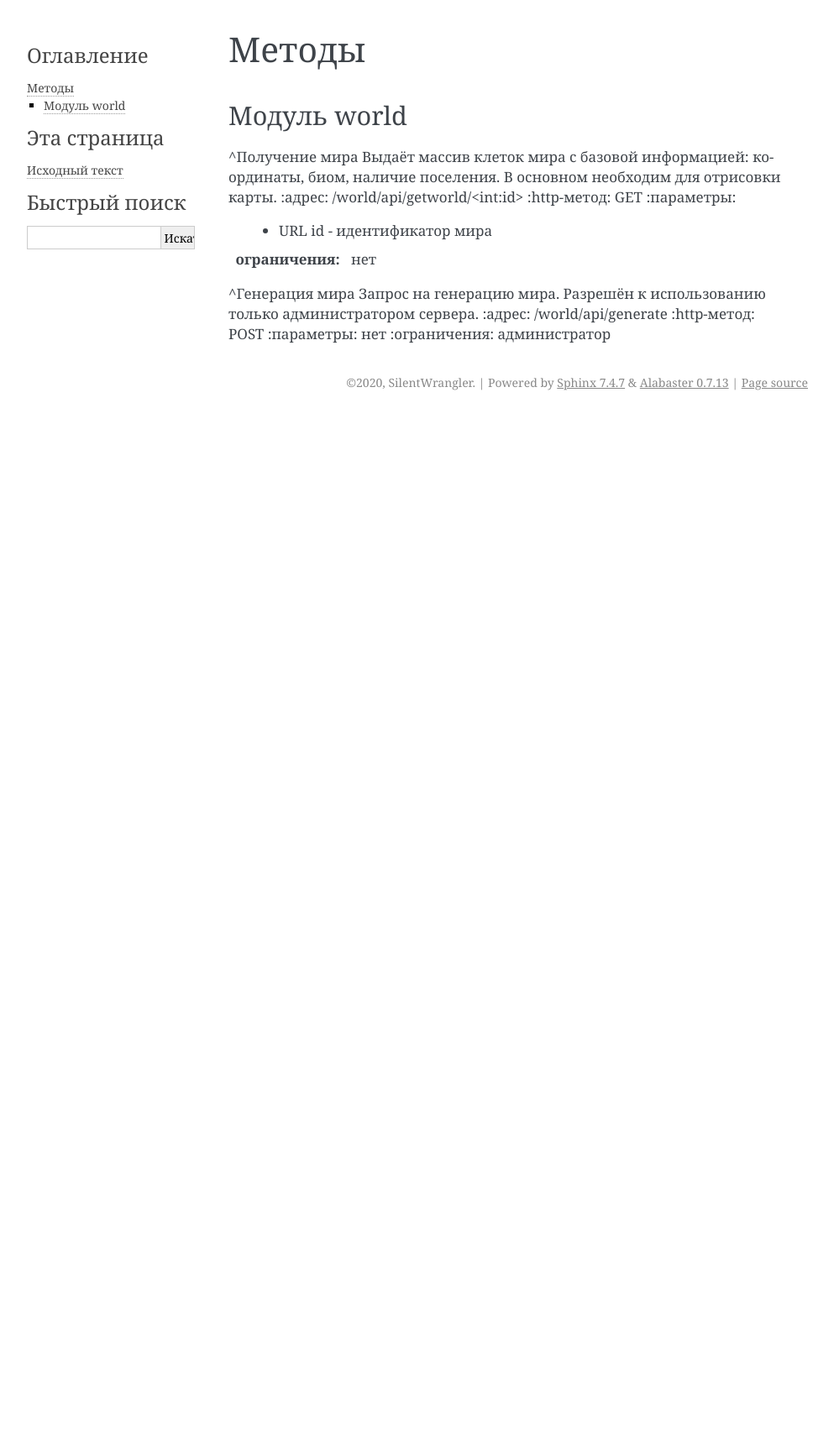
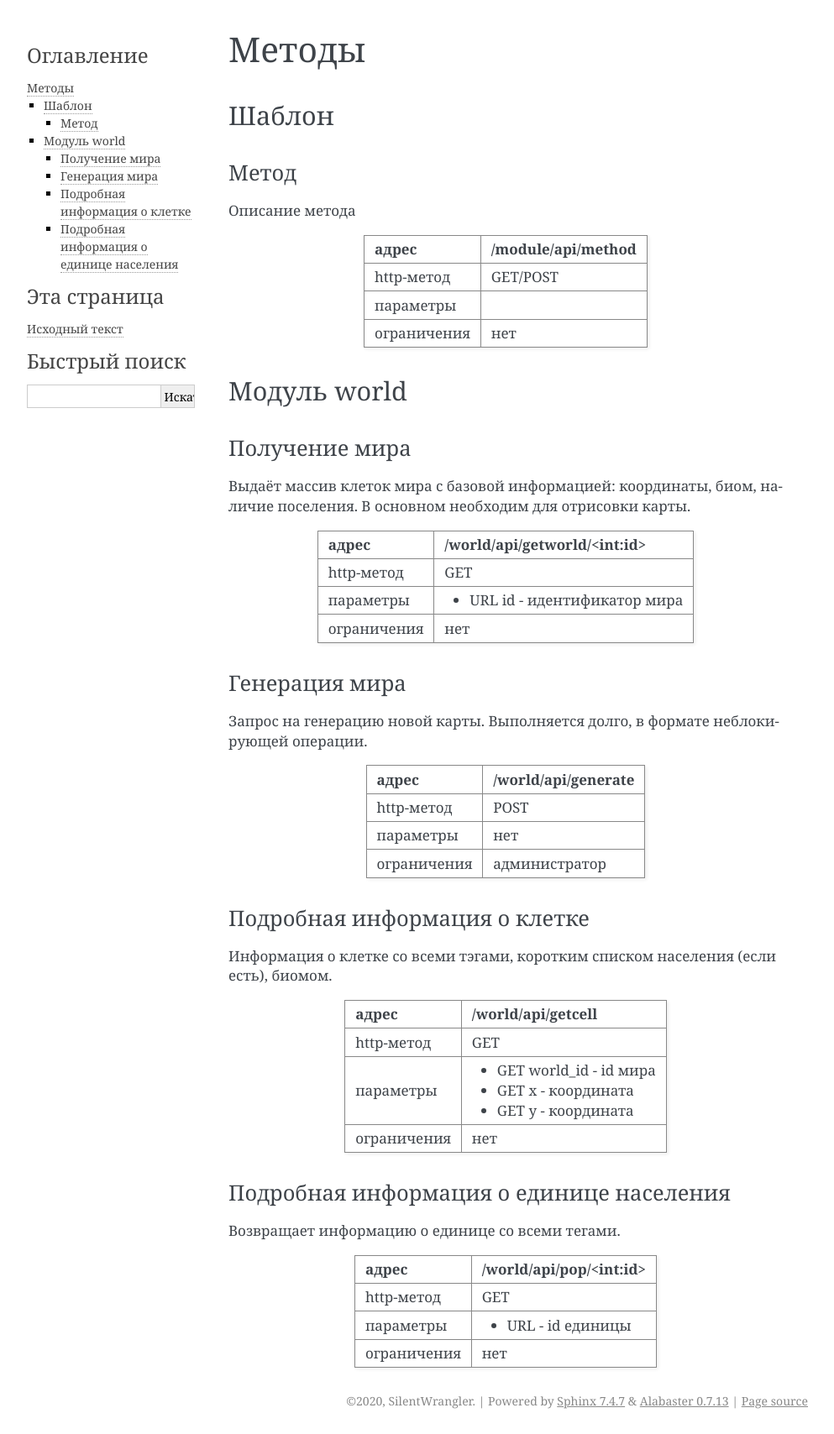
Before and after one commit to SilentWrangler/projectcandle, a Sphinx documentation site: the page built from docs/source/api/methods.rst, in a window 1280 px wide. Shown: the whole page at 84% size, without its empty margins (148-1141 px from the left). Built offline with Sphinx 7.4.7, drawn with Linux system fonts in a browser that asks for light colours; before the commit the page ends 900 px from its top, so only the background shows below that.

Commit message:
Документация для API модуля world

```diff
--- a/docs/source/api/index.rst
+++ b/docs/source/api/index.rst
@@ -4,7 +4,7 @@
 При реализации любого рода сторонних приложений настоятельно рекомендуется пользоваться именно этим интерфейсом.
 
 .. toctree::
-   :maxdepth: 2
+   :maxdepth: 3
 
    intro
    methods
--- a/docs/source/api/methods.rst
+++ b/docs/source/api/methods.rst
@@ -1,22 +1,92 @@
+======
 Методы
 ======
 
+------
+Шаблон
+------
+
+Метод
+-----
+
+Описание метода
+
++-------------+------------------------------+
+|адрес        | /module/api/method           |
++=============+==============================+
+|http-метод   | GET/POST                     |
++-------------+------------------------------+
+|параметры    |                              |
++-------------+------------------------------+
+|ограничения  | нет                          |
++-------------+------------------------------+
+
+------------
 Модуль world
 ------------
 
-^Получение мира
+
+Получение мира
+--------------
+
 Выдаёт массив клеток мира с базовой информацией: координаты, биом, наличие поселения.
 В основном необходим для отрисовки карты.
-:адрес: /world/api/getworld/<int:id>
-:http-метод: GET
-:параметры:
-  * URL id - идентификатор мира
-:ограничения: нет
+
++-------------+------------------------------+
+|адрес        | /world/api/getworld/<int:id> |
++=============+==============================+
+|http-метод   | GET                          |
++-------------+------------------------------+
+|параметры    | * URL id - идентификатор мира|
++-------------+------------------------------+
+|ограничения  | нет                          |
++-------------+------------------------------+
+
+Генерация мира
+--------------
+
+Запрос на генерацию новой карты. Выполняется долго, в формате неблокирующей операции.
+
++-------------+------------------------------+
+|адрес        |  /world/api/generate         |
++=============+==============================+
+|http-метод   | POST                         |
++-------------+------------------------------+
+|параметры    | нет                          |
++-------------+------------------------------+
+|ограничения  | администратор                |
++-------------+------------------------------+
 
 
-^Генерация мира
-Запрос на генерацию мира. Разрешён к использованию только администратором сервера.
-:адрес: /world/api/generate
-:http-метод: POST
-:параметры: нет
-:ограничения: администратор
+Подробная информация о клетке
+-----------------------------
+
+Информация о клетке со всеми тэгами, коротким списком населения (если есть),
+биомом.
+
++-------------+------------------------------+
+|адрес        | /world/api/getcell           |
++=============+==============================+
+|http-метод   | GET                          |
++-------------+------------------------------+
+|параметры    | * GET world_id - id мира     |
+|             | * GET x - координата         |
+|             | * GET y - координата         |
++-------------+------------------------------+
+|ограничения  | нет                          |
++-------------+------------------------------+
+
+Подробная информация о единице населения
+-----------------------------------------
+
+Возвращает информацию о единице со всеми тегами.
+
++-------------+------------------------------+
+|адрес        | /world/api/pop/<int:id>      |
++=============+==============================+
+|http-метод   | GET                          |
++-------------+------------------------------+
+|параметры    | * URL - id единицы           |
++-------------+------------------------------+
+|ограничения  | нет                          |
++-------------+------------------------------+
--- a/docs/source/index.rst
+++ b/docs/source/index.rst
@@ -8,8 +8,8 @@ Welcome to World of Candle's documentation!
 
 .. toctree::
    :maxdepth: 2
-   :caption: Contents:
-   api
+
+   api/index
 
 
 
```
Also changed, not shown: docs/source/api/intro.rst (+25 -1 lines).
